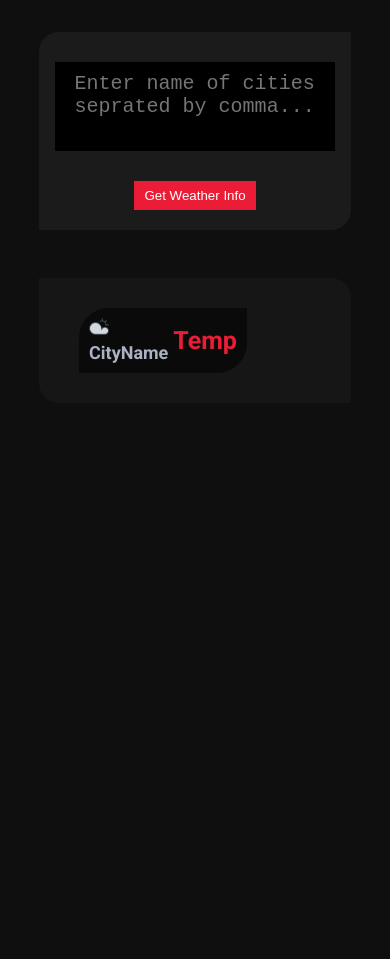
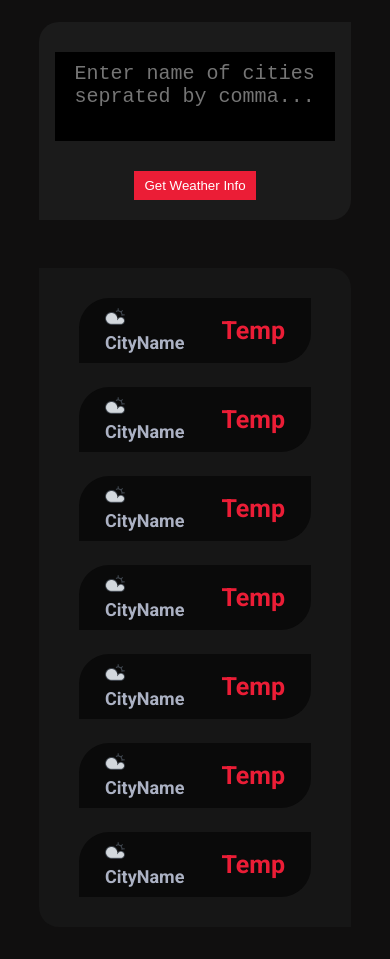
Before and after one commit to coder-sumit/weatherapptemplate, a plain HTML site: page index.html in a window 390 px wide. Shown: the part 93-1052 px from the top of the page. Before the commit the page ends 844 px from the top, so only its background shows below. Drawn offline with Linux system fonts and the light colour scheme.

Commit message:
make responsive

```diff
--- a/css/style.css
+++ b/css/style.css
@@ -84,9 +84,41 @@ body{
 .container .city-box h2{
     color: #acb2c4;
     font-size: 18px;
+    text-transform: capitalize;
 }
 .container .city-box h3{
      font-size: 25px;
      color: #EB1D36;
      margin-left: 5px;
 }
+
+/* make responsive */
+
+@media screen and (max-width: 1100px) {
+    .container{
+        grid-template-columns: repeat(3, 1fr) ;
+        grid-column-gap: 1rem;
+        grid-row-gap: 1.5rem;
+    }
+  }
+
+@media screen and (max-width: 800px) {
+    #heading {
+        font-size: 2.5rem;
+    }
+    .container{
+        grid-template-columns: repeat(2, 1fr) ;
+        grid-column-gap: 1rem;
+        grid-row-gap: 1.5rem;
+    }
+  }
+@media screen and (max-width: 650px) {
+    #heading {
+        font-size: 2.5rem;
+    }
+    .container{
+        grid-template-columns: repeat(1, 1fr) ;
+        grid-column-gap: 1rem;
+        grid-row-gap: 1.5rem;
+    }
+  }
--- a/index.html
+++ b/index.html
@@ -24,6 +24,60 @@
             <h3>Temp</h3>
 
            </div>
+        <div class="city-box">
+            <div class="mycity">
+                <img src="./img/weather.png" alt="weather">
+
+                <h2>CityName</h2>
+            </div>
+            <h3>Temp</h3>
+
+           </div>
+        <div class="city-box">
+            <div class="mycity">
+                <img src="./img/weather.png" alt="weather">
+
+                <h2>CityName</h2>
+            </div>
+            <h3>Temp</h3>
+
+           </div>
+        <div class="city-box">
+            <div class="mycity">
+                <img src="./img/weather.png" alt="weather">
+
+                <h2>CityName</h2>
+            </div>
+            <h3>Temp</h3>
+
+           </div>
+        <div class="city-box">
+            <div class="mycity">
+                <img src="./img/weather.png" alt="weather">
+
+                <h2>CityName</h2>
+            </div>
+            <h3>Temp</h3>
+
+           </div>
+        <div class="city-box">
+            <div class="mycity">
+                <img src="./img/weather.png" alt="weather">
+
+                <h2>CityName</h2>
+            </div>
+            <h3>Temp</h3>
+
+           </div>
+        <div class="city-box">
+            <div class="mycity">
+                <img src="./img/weather.png" alt="weather">
+
+                <h2>CityName</h2>
+            </div>
+            <h3>Temp</h3>
+
+           </div>
     </div>
     <script src="./js/app.js"></script>
 </body>
```
